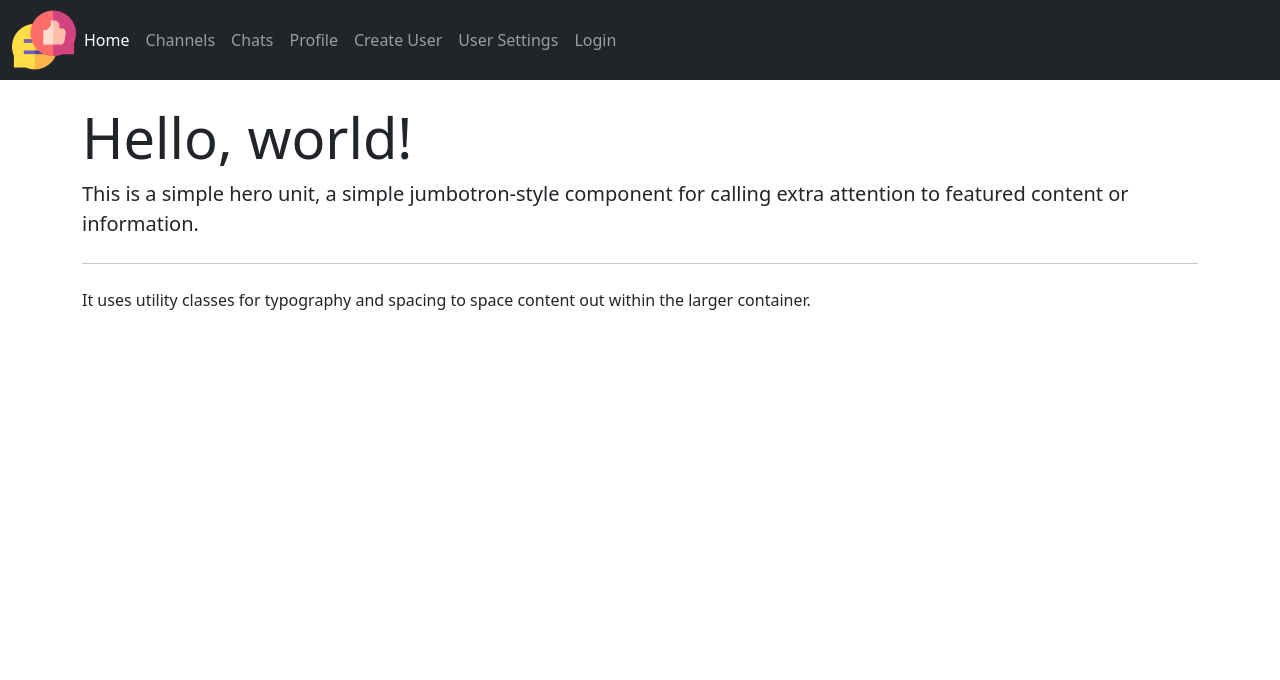
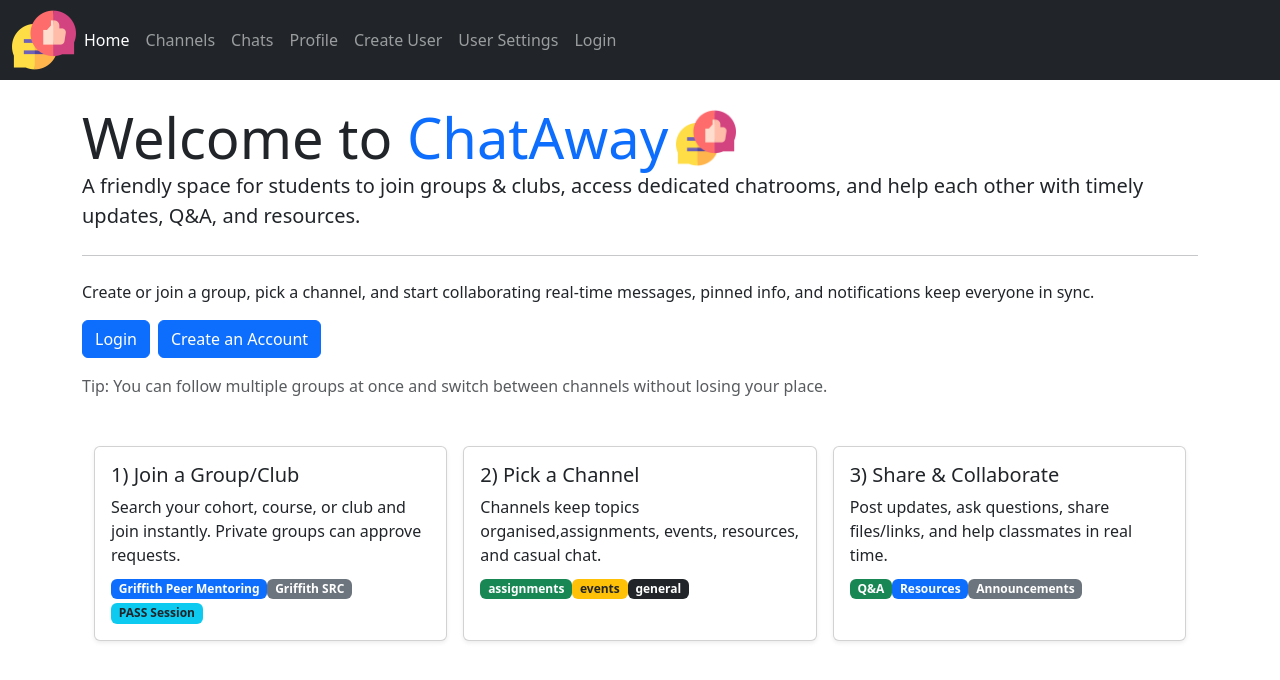
Before and after one commit to Malysus28/SF-Assignment, an Angular app in the folder chat-client/: page /home in a window 1280 px wide. Shown: the top 680 px of the page. Built offline with nearby package versions, Linux system fonts and the light colour scheme.

Commit message:
home page UI

```diff
--- a/chat-client/src/app/components/home/home.html
+++ b/chat-client/src/app/components/home/home.html
@@ -1,12 +1,80 @@
+<!-- header -->
 <div class="jumbotron">
-  <h1 class="display-4">Hello, world!</h1>
+  <div class="d-flex align-items-center gap-2">
+    <h1 class="display-4 mb-0">
+      Welcome to <span class="text-primary">ChatAway</span>
+    </h1>
+    <img
+      src="logo.png"
+      alt="ChatAway"
+      class="img-fluid"
+      style="max-height: 60px"
+    />
+  </div>
   <p class="lead">
-    This is a simple hero unit, a simple jumbotron-style component for calling
-    extra attention to featured content or information.
+    A friendly space for students to <b>join groups & clubs</b>, access
+    dedicated <b>chatrooms</b>, and help each other with
+    <b>timely updates, Q&A, and resources</b>.
   </p>
   <hr class="my-4" />
   <p>
-    It uses utility classes for typography and spacing to space content out
-    within the larger container.
+    Create or join a group, pick a channel, and start collaborating real-time
+    messages, pinned info, and notifications keep everyone in sync.
+  </p>
+  <button type="button" class="btn btn-primary">Login</button>
+  <button type="button" class="btn btn-primary ms-2">Create an Account</button>
+  <p class="text-muted mt-3 mb-0">
+    Tip: You can follow multiple groups at once and switch between channels
+    without losing your place.
   </p>
 </div>
+<br />
+<!-- how it works section -->
+<div class="container mt-4">
+  <div class="row g-3">
+    <div class="col-md-4">
+      <div class="card h-100 shadow-sm">
+        <div class="card-body">
+          <h5 class="card-title">1) Join a Group/Club</h5>
+          <p class="card-text mb-2">
+            Search your cohort, course, or club and join instantly. Private
+            groups can approve requests.
+          </p>
+          <span class="badge bg-primary">Griffith Peer Mentoring</span>
+          <span class="badge bg-secondary">Griffith SRC</span>
+          <span class="badge bg-info text-dark">PASS Session</span>
+        </div>
+      </div>
+    </div>
+
+    <div class="col-md-4">
+      <div class="card h-100 shadow-sm">
+        <div class="card-body">
+          <h5 class="card-title">2) Pick a Channel</h5>
+          <p class="card-text mb-2">
+            Channels keep topics organised,assignments, events, resources, and
+            casual chat.
+          </p>
+          <span class="badge bg-success">assignments</span>
+          <span class="badge bg-warning text-dark">events</span>
+          <span class="badge bg-dark">general</span>
+        </div>
+      </div>
+    </div>
+
+    <div class="col-md-4">
+      <div class="card h-100 shadow-sm">
+        <div class="card-body">
+          <h5 class="card-title">3) Share & Collaborate</h5>
+          <p class="card-text mb-2">
+            Post updates, ask questions, share files/links, and help classmates
+            in real time.
+          </p>
+          <span class="badge bg-success">Q&A</span>
+          <span class="badge bg-primary">Resources</span>
+          <span class="badge bg-secondary">Announcements</span>
+        </div>
+      </div>
+    </div>
+  </div>
+</div>
```
